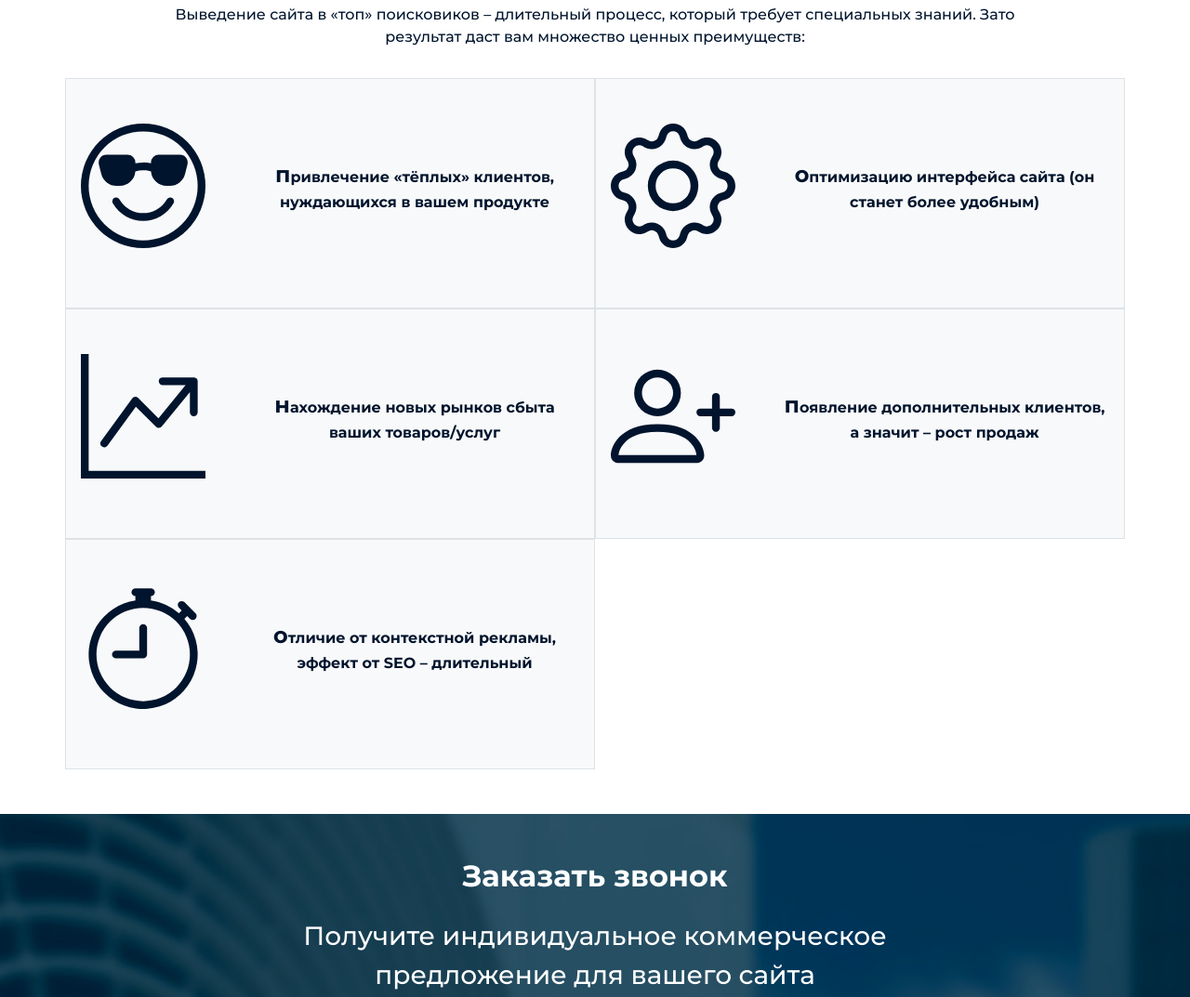
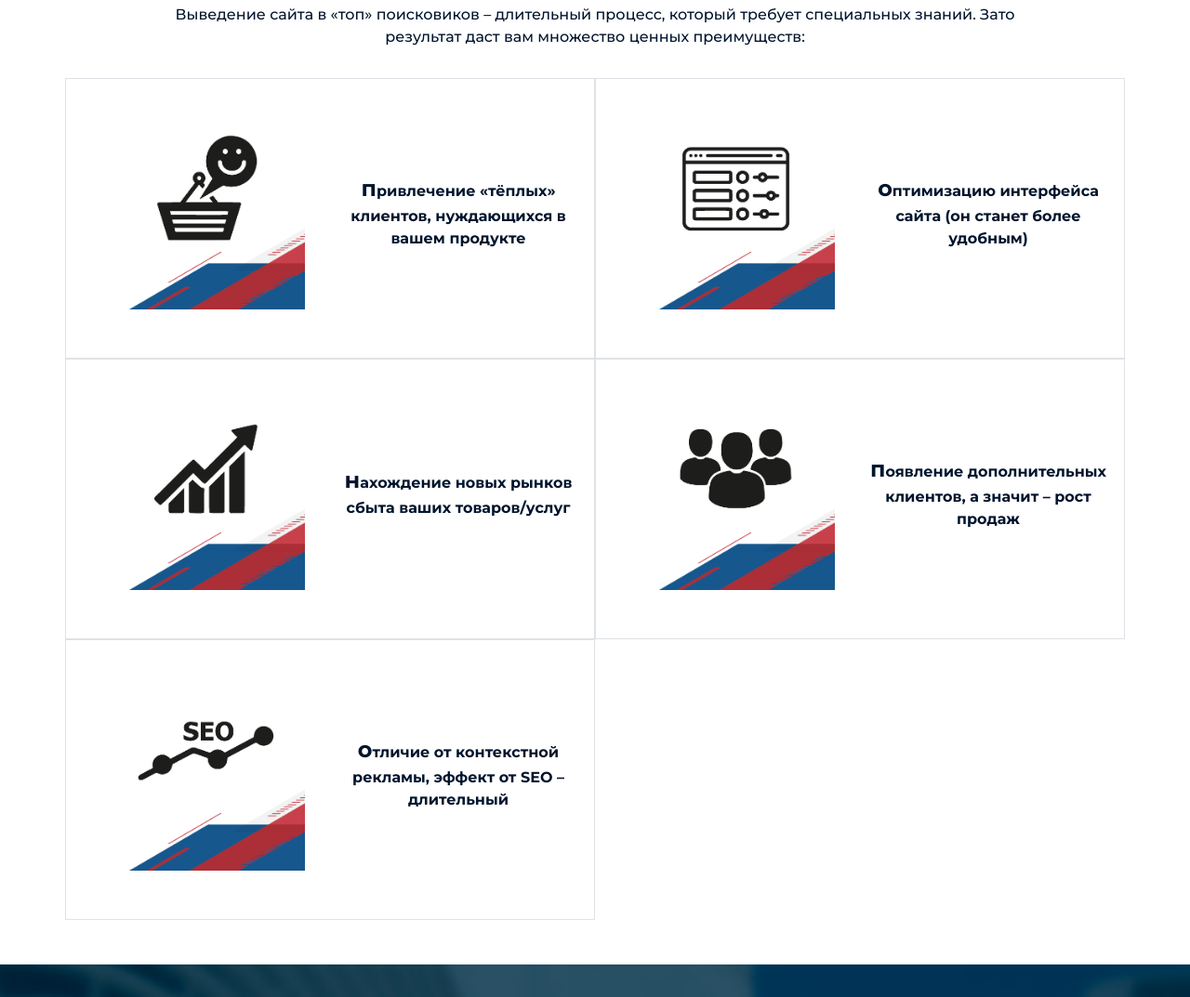
Before and after one commit to ananevandrei11/velesdigital_lp, a website: page dev/index.html in a window 1280 px wide. Shown: the part 880-1953 px from the top of the page at 93% size. Drawn offline with Linux system fonts and the light colour scheme.

Commit message:
11_04_21 18_00 MSK add new icons

```diff
--- a/dev/index.html
+++ b/dev/index.html
@@ -204,37 +204,37 @@
     </div>
     <!--INFO ITEM CARD-->
     <div class="row d-flex justify-content-between mt-3">
-      <article class="info__item d-flex flex-column flex-sm-row justify-content-between align-items-center gap-5 col-12 col-sm-6 border border-1 bg-light py-5 px-3">
-      	<figure class="w-25 h-100 flex-grow-1 flex-shrink-1 flex-sm-shrink-0">
-      		<img src="img/emoji-sunglasses.svg" class="info__item-img img-fluid" alt="HAPPY CUSTOMERS">
+      <article class="info__item d-flex flex-column flex-sm-row justify-content-between align-items-center gap-1 gap-sm-2 col-12 col-md-6 border border-1 py-2 px-3">
+      	<figure class="w-50 h-75 flex-grow-1 flex-shrink-1 flex-sm-shrink-0">
+      		<img src="img/5.png" class="info__item-img img-fluid" alt="HAPPY CUSTOMERS">
       	</figure>
       	<p class="info__item-text flex-shrink-1 text-center text-break fs-6 fs-sm-5 fw-bolder">привлечение «тёплых» клиентов,
           нуждающихся в вашем продукте</p>
       </article>
-      <article class="info__item d-flex flex-column flex-sm-row justify-content-between align-items-center gap-5 col-12 col-sm-6 border border-1 bg-light py-5 px-3">
-      	<figure class="w-25 h-100 flex-grow-1 flex-shrink-1 flex-sm-shrink-0">
-      		<img src="img/gear.svg" class="info__item-img img-fluid" alt="OPTIMIZATION">
+      <article class="info__item d-flex flex-column flex-sm-row justify-content-between align-items-center gap-1 gap-sm-2 col-12 col-md-6 border border-1 py-2 px-3">
+      	<figure class="w-50 h-75 flex-grow-1 flex-shrink-1 flex-sm-shrink-0">
+      		<img src="img/4.png" class="info__item-img img-fluid" alt="OPTIMIZATION">
       	</figure>
         <p class="info__item-text flex-shrink-1 text-center text-break fs-6 fs-sm-5 fw-bolder">оптимизацию интерфейса сайта (он
           станет более удобным)</p>
       </article>
-      <article class="info__item d-flex flex-column flex-sm-row justify-content-between align-items-center gap-5 col-12 col-sm-6 border border-1 bg-light py-5 px-3">
-      	<figure class="w-25 h-100 flex-grow-1 flex-shrink-1 flex-sm-shrink-0">
-      		<img src="img/graph-up.svg" class="info__item-img img-fluid" alt="NEW MARKET">
+      <article class="info__item d-flex flex-column flex-sm-row justify-content-between align-items-center gap-1 gap-sm-2 col-12 col-md-6 border border-1 py-2 px-3">
+      	<figure class="w-50 h-75 flex-grow-1 flex-shrink-1 flex-sm-shrink-0">
+      		<img src="img/3.png" class="info__item-img img-fluid" alt="NEW MARKET">
       	</figure>
         <p class="info__item-text flex-shrink-1 text-center text-break fs-6 fs-sm-5 fw-bolder">нахождение новых рынков сбыта
           ваших товаров/услуг</p>
       </article>
-      <article class="info__item d-flex flex-column flex-sm-row justify-content-between align-items-center gap-5 col-12 col-sm-6 border border-1 bg-light py-5 px-3">
-      	<figure class="w-25 h-100 flex-grow-1 flex-shrink-1 flex-sm-shrink-0">
-      		<img src="img/person-plus.svg" class="info__item-img img-fluid" alt="CUSTOMERS PLUS">
+      <article class="info__item d-flex flex-column flex-sm-row justify-content-between align-items-center gap-1 gap-sm-2 col-12 col-md-6 border border-1 py-2 px-3">
+      	<figure class="w-50 h-75 flex-grow-1 flex-shrink-1 flex-sm-shrink-0">
+      		<img src="img/2.png" class="info__item-img img-fluid" alt="CUSTOMERS PLUS">
       	</figure>
         <p class="info__item-text flex-shrink-1 text-center text-break fs-6 fs-sm-5 fw-bolder">появление дополнительных клиентов,
           а значит – рост продаж</p>
       </article>
-      <article class="info__item d-flex flex-column flex-sm-row justify-content-between align-items-center gap-5 col-12 col-sm-6 border border-1 bg-light py-5 px-3">
-      	<figure class="w-25 h-100 flex-grow-1 flex-shrink-1 flex-sm-shrink-0">
-      		<img src="img/stopwatch.svg" class="info__item-img img-fluid" alt="LONG TIME">
+      <article class="info__item d-flex flex-column flex-sm-row justify-content-between align-items-center gap-1 gap-sm-2 col-12 col-md-6 border border-1 py-2 px-3">
+      	<figure class="w-50 h-75 flex-grow-1 flex-shrink-1 flex-sm-shrink-0">
+      		<img src="img/1.png" class="info__item-img img-fluid" alt="LONG TIME">
       	</figure>
         <p class="info__item-text flex-shrink-1 text-center text-break fs-6 fs-sm-5 fw-bolder">отличие от контекстной рекламы,
           эффект от SEO – длительный</p>
```
Also changed, not shown: src/components/info.html (+15 -15 lines), dev/img/1.png (added), dev/img/2.png (added), dev/img/3.png (added), dev/img/4.png (added), dev/img/5.png (added), src/img/1.png (added), src/img/2.png (added), src/img/3.png (added), src/img/4.png (added), src/img/5.png (added).
